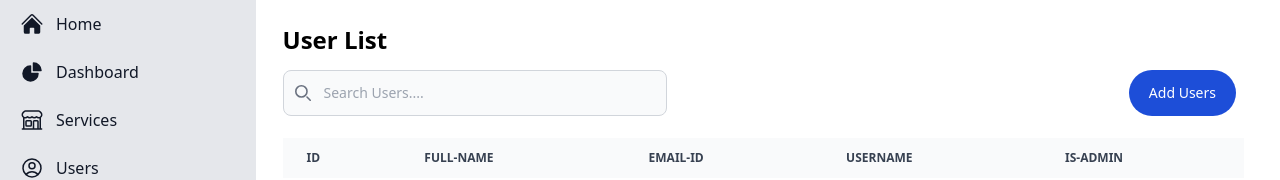
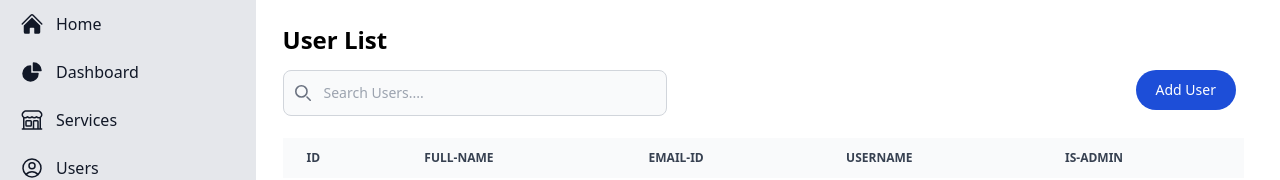
Before and after one commit to karmanshi/Project-X, a React (Create React App) app in the folder project-x/: page /users in a window 1280 px wide. Shown: the part 344-524 px from the top of the page. Built offline with nearby package versions, Linux system fonts and the light colour scheme.

Commit message:
add button and redirect to add user page

```diff
--- a/project-x/src/Components/Common/Button.jsx
+++ b/project-x/src/Components/Common/Button.jsx
@@ -1,8 +1,8 @@
 import React from 'react'
 
-export const Button = () => {
+export const Button = (props) => {
     return (
-        <button type="button" class="text-white bg-blue-700 hover:bg-blue-800 focus:outline-none focus:ring-4 focus:ring-blue-300 font-medium rounded-full text-sm px-5 py-2.5 text-center me-2 mb-2 dark:bg-blue-600 dark:hover:bg-blue-700 dark:focus:ring-blue-800">Add Users</button>
+        <button type="button" className="text-white bg-blue-700 hover:bg-blue-800 focus:outline-none focus:ring-4 focus:ring-blue-300 font-medium rounded-full text-sm px-5 py-2.5 text-center me-2 mb-2 dark:bg-blue-600 dark:hover:bg-blue-700 dark:focus:ring-blue-800" onClick={props.onClick} >{props.ButtonText}</button>
 
     )
 }
--- a/project-x/src/Users/Users.jsx
+++ b/project-x/src/Users/Users.jsx
@@ -2,10 +2,11 @@
 import { useEffect } from 'react'
 import { SearchField } from '../Components/Common/InputField'
 import { Button } from '../Components/Common/Button'
-import { Link } from 'react-router-dom'
+import { Link, useNavigate } from 'react-router-dom'
 import Heading from '../Components/Common/Heading'
 const Users = () => {
     const [userList, setUserList] = useState([])
+    let navigate = useNavigate()
 
     useEffect(() => {
         document.title = 'Users List'
@@ -13,6 +14,8 @@
         setUserList([...user_data])
 
     }, [])
+
+
 
     return (
         <div className='w-full'>
@@ -22,7 +25,9 @@
                     <SearchField />
                 </div>
                 <div className='flex-2 flex justify-end'>
-                    <Button />
+                  <Link to="/users/add">
+                  <Button ButtonText="Add User"/>
+                  </Link>
                 </div>
             </div>
             <div className="h-96 overflow-y-auto">
```
